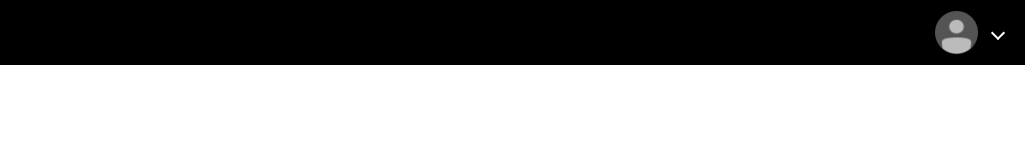
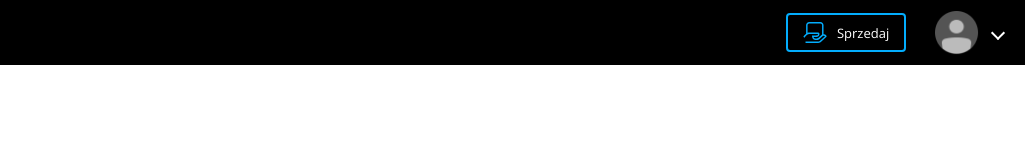
Before and after one commit to g-krzysztof/first-part, a plain HTML site: page index.html in a window 1280 px wide. Shown: the top 160 px of the page, 255-1280 px from the left. Drawn offline with nearby package versions, Linux system fonts and the light colour scheme.

Commit message:
end styled mobile view

```diff
--- a/index.html
+++ b/index.html
@@ -38,9 +38,21 @@
                 </svg>
             </button>
         </div>
-        <div class="sell-button">
-            <button class="sell-button__btn">
-                <img class="sell-button__icon" src="" alt="sell-icon">
+        <div class="sell-wrapper">
+            <button class="sell-button">
+                <svg class="sell-button__icon" viewBox="0 0 20.169 18.176">
+                    <path d="M19.901,11.583c-0.614-0.683-1.32-1.04-2.099-1.063c-0.108-0.004-0.211,0.004-0.313,0.013V2.7
+                                c0-1.489-1.211-2.7-2.7-2.7H5.116c-1.489,0-2.7,1.211-2.7,2.7v7.414c-0.771,0.563-1.242,1.151-1.277,1.196L0,12.744l0.999,0.793
+                                L2.141,12.1c0.014-0.018,1.407-1.763,3.196-1.763h7.355c0.03,0.172,0.03,0.456-0.18,0.75c-0.379,0.533-1.262,0.646-1.937,0.646
+                                H7.531l0.011,0.648c0.018,1.07,0.616,3.094,2.747,3.094l1.644-0.001c0.059,0.013,1.287,0.056,2.342-1.073l2.335-2.145
+                                c0.021-0.019,0.484-0.464,1.156-0.46c0.364,0.011,0.704,0.169,1.031,0.48l-4.533,4.208c-0.004,0.005-0.407,0.414-1.356,0.414
+                                l-9.055,0.002c0.02,0.001,0.044,0.004,0.072,0.009l-0.112-0.009c0.002,0,0.007,0,0.013,0l-1.902-0.002l0.003,1.275h10.981
+                                c1.28,0,2.04-0.544,2.297-0.825l4.628-4.292C20.25,12.671,20.282,12.011,19.901,11.583z M13.377,13.495
+                                c-0.666,0.712-1.363,0.708-1.41,0.705h-1.678c-0.874,0-1.229-0.658-1.373-1.191h1.66c1.418,0,2.42-0.397,2.977-1.182
+                                c0.645-0.902,0.396-1.803,0.304-2.061c-0.147-0.421-0.546-0.705-0.992-0.705H5.337c-0.596,0-1.148,0.133-1.645,0.333V2.7
+                                c0-0.785,0.639-1.424,1.424-1.424h9.673c0.785,0,1.425,0.639,1.425,1.424v8.194h0.123c-0.313,0.177-0.524,0.362-0.595,0.427
+                                L13.377,13.495z" />
+                </svg>
                 <div class="sell-button__text">Sprzedaj</div>
             </button>
         </div>
@@ -50,9 +62,9 @@
         </button>
         <div class="user-menu">
             <ul class="user-menu__list">
-                <li>
-                    <button class="sell-button user-menu__sell-button">
-                        <svg class="sell-btn__icon" viewBox="0 0 20.169 18.176">
+                <li class="sell-wrapper-menu">
+                    <button class="sell-button">
+                        <svg class="sell-button__icon" viewBox="0 0 20.169 18.176">
                             <path d="M19.901,11.583c-0.614-0.683-1.32-1.04-2.099-1.063c-0.108-0.004-0.211,0.004-0.313,0.013V2.7
                             c0-1.489-1.211-2.7-2.7-2.7H5.116c-1.489,0-2.7,1.211-2.7,2.7v7.414c-0.771,0.563-1.242,1.151-1.277,1.196L0,12.744l0.999,0.793
                             L2.141,12.1c0.014-0.018,1.407-1.763,3.196-1.763h7.355c0.03,0.172,0.03,0.456-0.18,0.75c-0.379,0.533-1.262,0.646-1.937,0.646
--- a/styles/_header.scss
+++ b/styles/_header.scss
@@ -17,6 +17,7 @@
         opacity: 0;
         z-index: 3;
         cursor: pointer;
+        outline: none;
         @media #{$medium} {
             top: 18px;
             right: 12px;
--- a/styles/_sell-button.scss
+++ b/styles/_sell-button.scss
@@ -1,3 +1,48 @@
+.sell-wrapper{
+    display: none;
+    @media #{$medium}{
+        display: flex;
+        margin: 13px 15px 0 0;
+    }
+}
+
+.sell-wrapper-menu {
+    @media #{$medium}{
+        display: none;
+    }
+}
+
 .sell-button {
-    display: none;
+    display: flex;
+    height: 39px;
+    padding: 0 30px;
+    border: 2px solid $blue;
+    background-color: transparent;
+    border-radius: 4px;
+    color: $white;
+    width: 176px;
+    margin-bottom: 24px;
+    align-items: center;
+    font-size: 13px;
+    line-height: 16px;
+    outline: none;
+    cursor: pointer;
+    &:hover svg{
+        fill: $red;
+    }
+    &__icon{
+        fill: $blue;
+        height: 21px;
+        width: 24px;
+        transition: .2s;
+        margin-right: 20px;
+        @media #{$medium} {
+        margin-right: 10px;
+        }
+    }
+    @media #{$medium} {
+        width: 120px;
+        padding: 0 15px;
+        margin-bottom: 0;
+    }
 }
--- a/styles/_user-menu.scss
+++ b/styles/_user-menu.scss
@@ -118,6 +118,7 @@
         }
         &__item{
             margin-left: -5px;
+            padding: 0 0 12px 0;
         }
         &__list{
             padding-bottom: 16px;
@@ -125,9 +126,6 @@
         &__sell-btn {
             display: none;
         }
-        &__item{
-            padding: 0 0 12px 0;
-        }
         &__logout{
             padding-top: 12px;
         }
```
Also changed, not shown: css/main.css, 1 other file.
